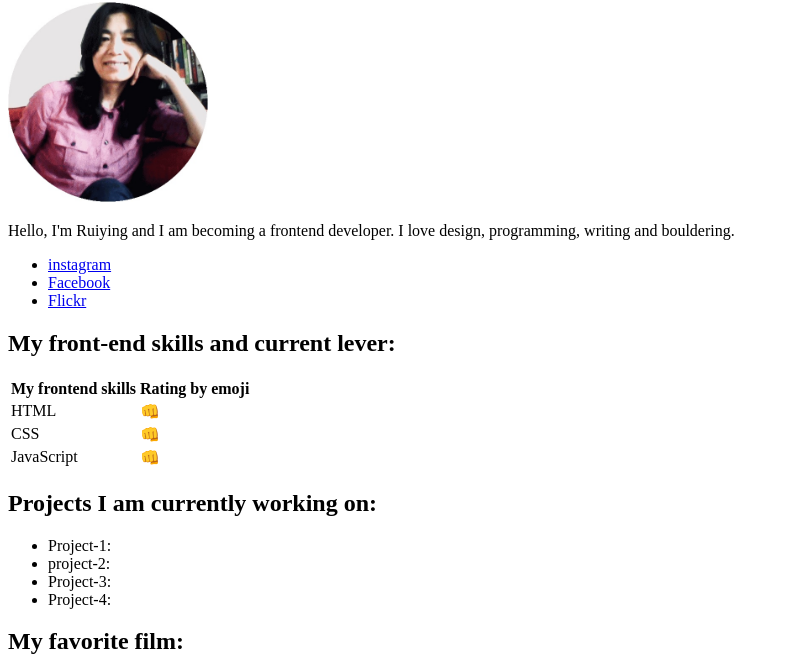
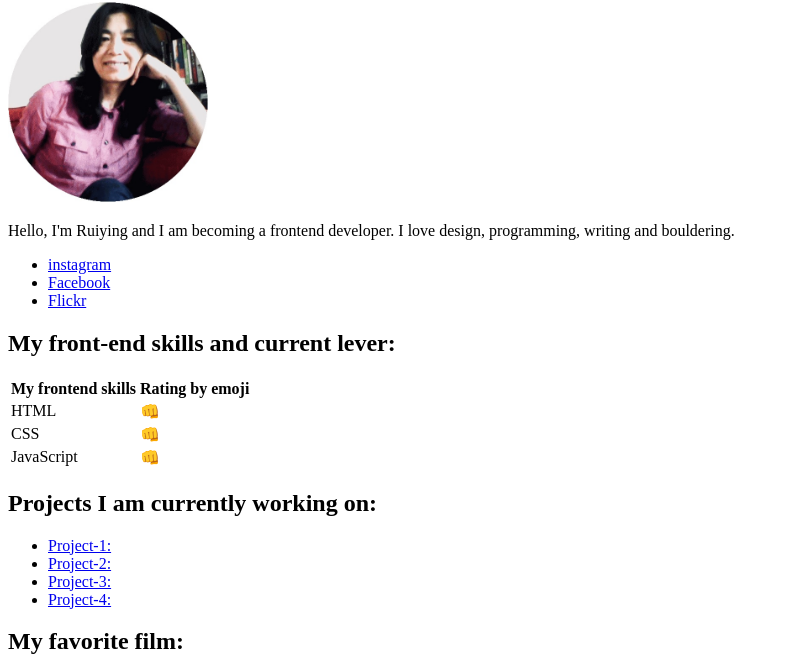
Before and after one commit to RuiyingTang/portfolio1, a plain HTML site: page index.html in a window 1280 px wide. Shown: the part 78-750 px from the top of the page, without its empty margins (0-789 px from the left). Drawn offline with Linux system fonts and the light colour scheme; grey boxes are pictures that could not be loaded.

Commit message:
Update index.html

```diff
--- a/index.html
+++ b/index.html
@@ -79,10 +79,10 @@
       <section id="project">
         <h2>Projects I am currently working on:</h2>
         <ul>
-          <li>Project-1:</li>
-          <li>project-2:</li>
-          <li>Project-3:</li>
-          <li>Project-4:</li>
+          <li><a href="#" target="_blank">Project-1:</a></li>
+          <li><a href="#" target="_blank">Project-2:</a></li>
+          <li><a href="#" target="_blank">Project-3:</a></li>
+          <li><a href="#" target="_blank">Project-4:</a></li>
         </ul>
       </section>
 
```
